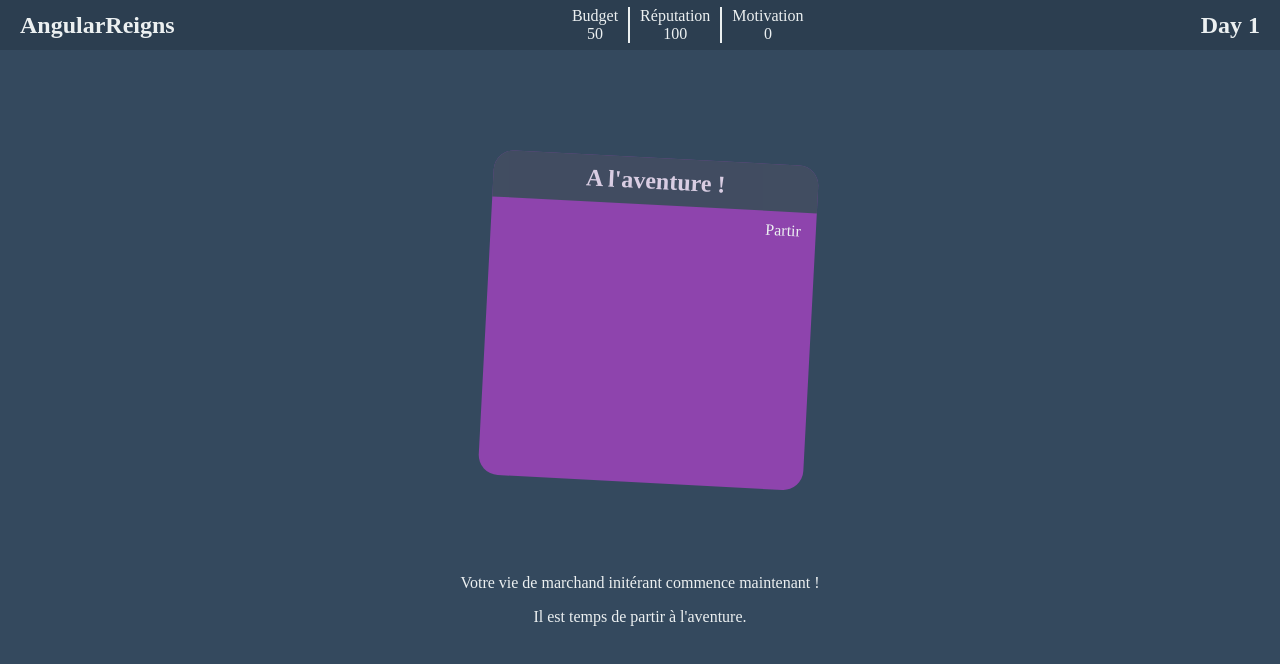
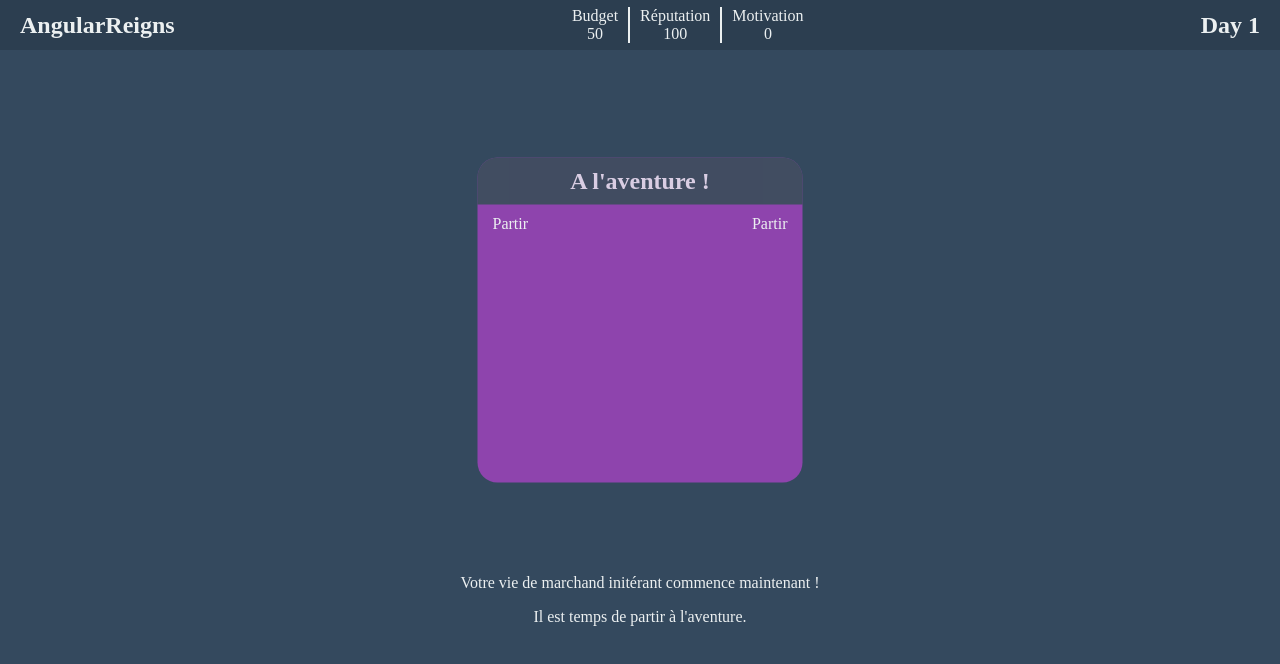
Before and after one commit to demarbre1u/angular-reigns, an Angular app: page / in a window 1280 px wide. Shown: the top 664 px of the page. Built offline with nearby package versions, Linux system fonts and the light colour scheme.

Commit message:
The player can now hover the center of the screen to see both possible choices

```diff
--- a/src/app/page/game/game.component.css
+++ b/src/app/page/game/game.component.css
@@ -40,19 +40,19 @@
     background-color: #34495e;
 }
 
-#left {
+#left, #right {
     background-color: transparent;
     z-index: 2;
 
-    width: 50vw;
+    width: 45vw;
     height: 100%;
 }
 
-#right {
+#center {
     background-color: transparent;
     z-index: 2;
 
-    width: 50vw;
+    width: 10vw;
     height: 100%;
 }
 
--- a/src/app/page/game/game.component.html
+++ b/src/app/page/game/game.component.html
@@ -23,14 +23,15 @@
 
 <div id="wrapper">
   <div (mouseover)="hoverLeft()" id="left"></div>
+  <div (mouseover)="hoverCenter()" id="center"></div>
   <div (mouseover)="hoverRight()" id="right"></div>
 
-  <div *ngIf="cardLoaded" [@isHovering]="isHoveringLeft ? 'isHoveringLeft' : 'isHoveringRight'" id="card">
+  <div *ngIf="cardLoaded" [@isHovering]="getCardState()" id="card">
     <h2 id="card-title">{{ currentCard.title }}</h2>
 
     <span id="choices">
-      <div [style.visibility]="isHoveringLeft ? 'visible' : 'hidden'">{{ currentCard.choice1.name }}</div>
-      <div [style.visibility]="!isHoveringLeft ? 'visible' : 'hidden'">{{ currentCard.choice2.name }}</div>
+      <div [style.visibility]="isHoveringLeft || getCardState() === 'default' ? 'visible' : 'hidden'">{{ currentCard.choice1.name }}</div>
+      <div [style.visibility]="isHoveringRight || getCardState() === 'default' ? 'visible' : 'hidden'">{{ currentCard.choice2.name }}</div>
     </span>
   </div>
 
--- a/src/app/page/game/game.component.ts
+++ b/src/app/page/game/game.component.ts
@@ -19,11 +19,32 @@
         transformOrigin: 'left'
       })),
 
+      state('default', style({
+        transform: 'rotate(0) translate(-50%, -50%)',
+        transformOrigin: 'left'
+      })),
+
       transition('isHoveringRight => isHoveringLeft', [
         animate('0.5s 0s ease-out')
       ]),
 
+      transition('isHoveringRight => default', [
+        animate('0.5s 0s ease-out')
+      ]),
+
+      transition('default => isHoveringLeft', [
+        animate('0.5s 0s ease-out')
+      ]),
+
+      transition('default => isHoveringRight', [
+        animate('0.5s 0s ease-out')
+      ]),
+
       transition('isHoveringLeft => isHoveringRight', [
+        animate('0.5s 0s ease-out')
+      ]),
+
+      transition('isHoveringLeft => default', [
         animate('0.5s 0s ease-out')
       ]),
     ])
@@ -38,6 +59,7 @@
 
   // Boolean indiquant dans quelle direction se trouve la carte
   isHoveringLeft: boolean = false
+  isHoveringRight: boolean = false
 
   // La liste des cartes du jeu
   cardList: any[] = []
@@ -89,6 +111,10 @@
   // Lorsque le joueur clique, on prends en compte son choix et on change la carte courrante
   @HostListener('mousedown', ['$event'])
   userClicked(event) {
+
+    // Si la carte n'est pas penchée, on ingore le click
+    if(this.getCardState() === 'default') return;
+
     // On récupère le choix du joueur
     let choice = this.isHoveringLeft ? this.currentCard.choice1 : this.currentCard.choice2
 
@@ -105,7 +131,15 @@
     this.updateCurrentCard(choice)
   }
 
-  // Mets à jour les scores du joueurs
+  // Retourne l'état actuel de la carte
+  getCardState() {
+    if(this.isHoveringLeft) return 'isHoveringLeft'
+    if(this.isHoveringRight) return 'isHoveringRight'
+
+    return 'default'
+  }
+
+  // Met à jour les scores du joueur
   updateScore(choice) {
     this.moneyScore += choice.moneyScore
     this.fameScore += choice.fameScore
@@ -122,6 +156,7 @@
       this.availableDecks = this.availableDecks.filter(elem => elem !== choice.removeDeck)
   }
 
+  // Met à jour la carte courrante
   updateCurrentCard(choice) {
     // On choisit un deck au hasard
     let randomDeck = Math.round(Math.random() * (this.availableDecks.length-1))
@@ -133,14 +168,22 @@
     this.currentCard = this.cardList[ deckName ][ randomCard ]
   }
 
-  // Si le joueur hover à gauche, modifie le boolean
+  // Si le joueur hover à gauche, modifie les booleans
   hoverLeft() {
     this.isHoveringLeft = true
+    this.isHoveringRight = false
   }
 
-  // Si le joueur hover à droite, modifie le boolean
+  // Si le joueur hover à droite, modifie les booleans
   hoverRight() {
     this.isHoveringLeft = false
+    this.isHoveringRight = true
+  }
+
+  // Si le joueur hover au centre, modifie les booleans
+  hoverCenter() {
+    this.isHoveringLeft = false
+    this.isHoveringRight = false
   }
 
   // Vérifie si le joueur a perdu
```
